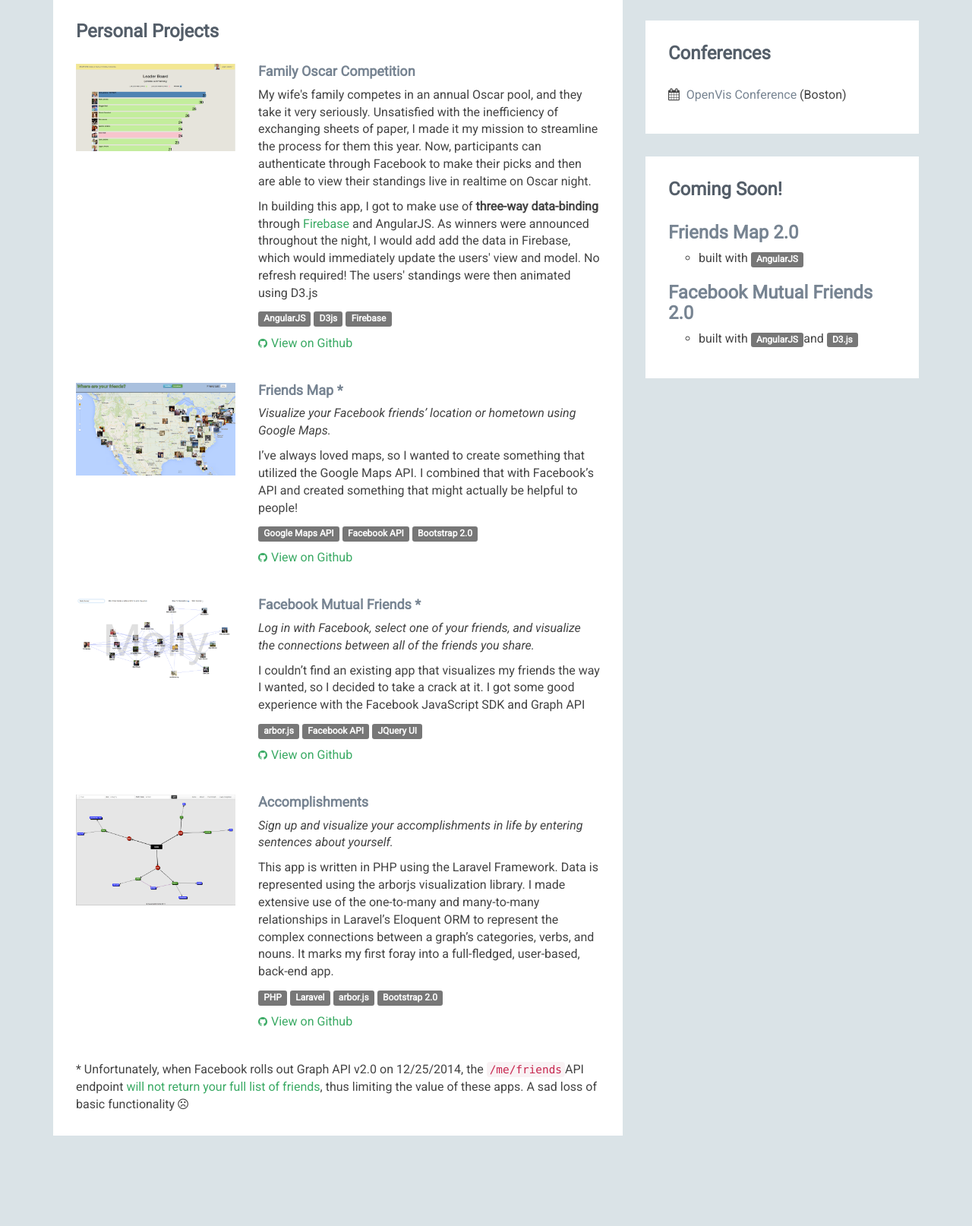
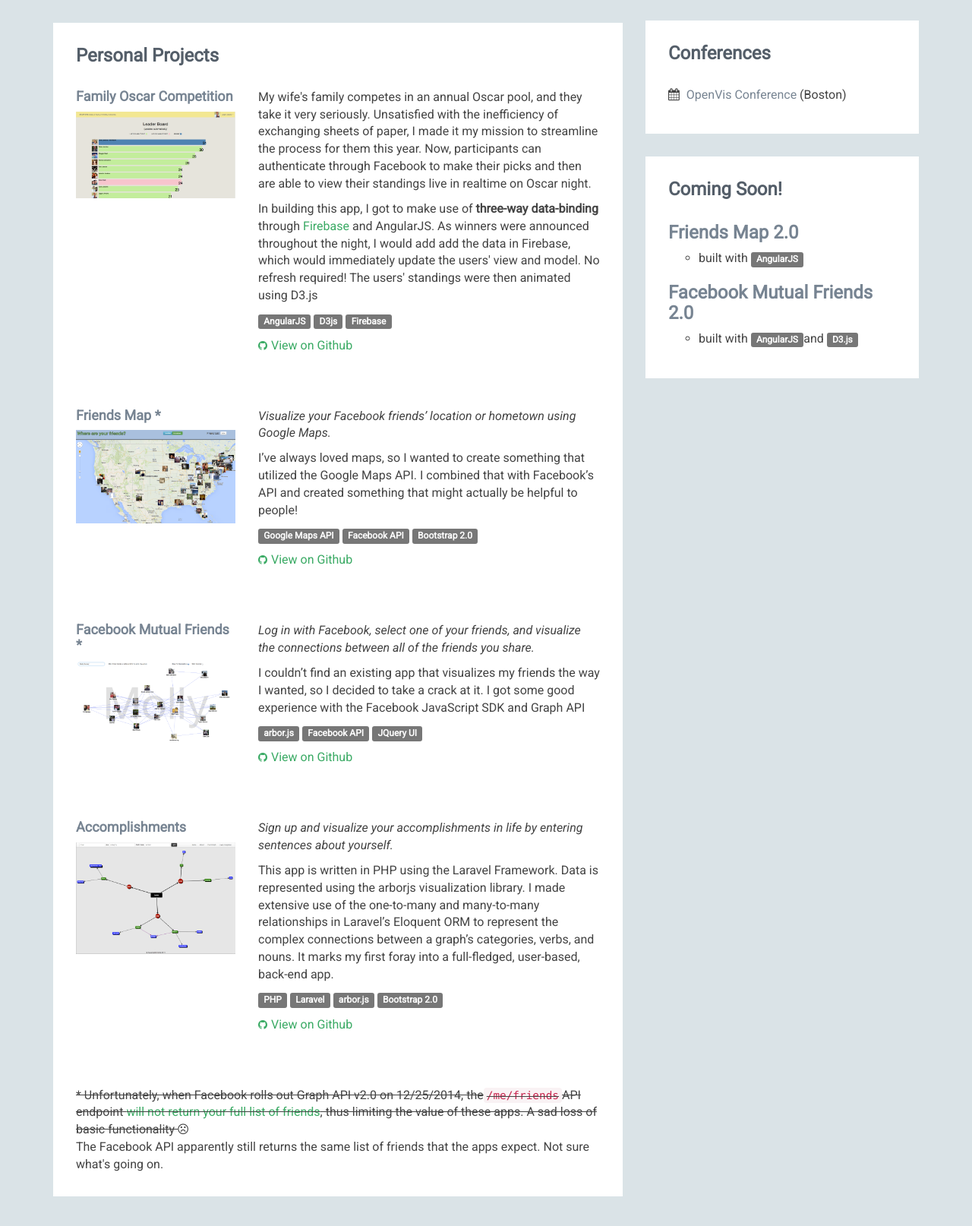
Before and after one commit to logstown/logstown.github.io, a plain HTML site: page index.html in a window 1280 px wide. Shown: the part 2157-3771 px from the top of the page at 76% size. Before the commit the page ends 3742 px from the top, so only its background shows below. Drawn offline with nearby package versions, Linux system fonts and the light colour scheme.

Commit message:
styling updates

```diff
--- a/css/main.css
+++ b/css/main.css
@@ -277,7 +277,7 @@
 /* Latest Section */
 
 .latest .item {
-    margin-bottom: 30px;
+    margin-bottom: 60px;
 }
 .latest .item .title {
     font-size: 18px;
--- a/index.html
+++ b/index.html
@@ -113,16 +113,15 @@
                             </div>
                             <a id="full-image" href="img/ux/1.png" target="_blank">View Full-sized Image</a>
                             <div id="ux-desc" class="desc text-left">
-                                <p>uX was a product developed by Orsyp Software on which I was the sole Front-end Developer. It made heavy use of
-                                    <span class="label label-default">AngularJS</span>
-                                    and
-                                    <span class="label label-default">D3.js</span>, as well as a host of other UI javascript libraries.</p>
+                                <p>uX was a product developed by Orsyp Software on which I was the sole Front-end Developer. It made heavy use of AngularJS and D3.js, as well as a host of other UI javascript libraries.</p>
 
                                 <p>Despite its nondescript title, uX was actually a powerful, enterprise-level, SaaS web app that sought to correlate business and IT metrics, allowing high level executives to draw conclusions as to how their IT performance was affecting their revenue and vice versa.</p>
 
                                 <p>I worked on a team of five developers using Agile methodology. We had two-week sprints, each ending with a product demo for our stakeholders where we showcased our progress and received feedback.</p>
 
                                 <p>View the video below to check out the UI in action. Screencasts and stills thanks to <a href="http://quintinmarcus.com">Quintin Marcus</a>, the UX designer.</p>
+                                <span class="label label-default">AngularJS</span>
+                                <span class="label label-default">D3.js</span>
                             </div>
                             <!--//desc-->
                             <div class="video-wrapper">
@@ -143,11 +142,10 @@
                         <div class="content">
                             <div class="item row">
                                 <a class="col-md-4 col-sm-4 col-xs-12" href="http://oscars.firebaseapp.com" target="_blank">
+                                    <h3 class="title">Family Oscar Competition</h3>
                                     <img class="img-responsive project-image" src="img/oscars.png" alt="Family Oscar Competition" />
                                 </a>
                                 <div class="desc col-md-8 col-sm-8 col-xs-12">
-                                    <h3 class="title"><a href="http://oscars.firebaseapp.com" target="_blank">Family Oscar Competition</a>
-                                    </h3>
                                     <p>My wife's family competes in an annual Oscar pool, and they take it very seriously. Unsatisfied with the inefficiency of exchanging sheets of paper, I made it my mission to streamline the process for them this year. Now, participants can authenticate through Facebook to make their picks and then are able to view their standings live in realtime on Oscar night.</p>
 
                                     <p>In building this app, I got to make use of
@@ -167,11 +165,10 @@
                             <!--//item-->
                             <div class="item row">
                                 <a class="col-md-4 col-sm-4 col-xs-12" href="http://loganjoecks.com/friends-map/" target="_blank">
+                                    <h3 class="title">Friends Map *</h3>
                                     <img class="img-responsive project-image" src="img/friends-map.png" alt="Friends Map" />
                                 </a>
                                 <div class="desc col-md-8 col-sm-8 col-xs-12">
-                                    <h3 class="title"><a href="http://loganjoecks.com/friends-map/" target="_blank">Friends Map</a> *
-                                    </h3>
                                     <p>
                                         <em>Visualize your Facebook friends’ location or hometown using Google Maps.</em>
                                     </p>
@@ -190,11 +187,10 @@
                             <!--//item-->
                             <div class="item row">
                                 <a class="col-md-4 col-sm-4 col-xs-12" href="http://loganjoecks.com/facebook-mutual-friends/" target="_blank">
+                                    <h3 class="title">Facebook Mutual Friends *</h3>
                                     <img class="img-responsive project-image" src="img/facebook-mutual-friends.png" alt="Facebook Mutual Friends" />
                                 </a>
                                 <div class="desc col-md-8 col-sm-8 col-xs-12">
-                                    <h3 class="title"><a href="http://loganjoecks.com/facebook-mutual-friends/" target="_blank">Facebook Mutual Friends</a> *
-                                    </h3>
                                     <p>
                                         <em>Log in with Facebook, select one of your friends, and visualize the connections between all of the friends you share.</em>
                                     </p>
@@ -213,11 +209,10 @@
                             <!--//item-->
                             <div class="item row">
                                 <a class="col-md-4 col-sm-4 col-xs-12" href="http://accomplishments.pagodabox.com" target="_blank">
+                                    <h3 class="title">Accomplishments</h3>
                                     <img class="img-responsive project-image" src="img/accomplishments.png" alt="Accomplishments" />
                                 </a>
                                 <div class="desc col-md-8 col-sm-8 col-xs-12">
-                                    <h3 class="title"><a href="http://accomplishments.pagodabox.com" target="_blank">Accomplishments</a>
-                                    </h3>
                                     <p>
                                         <em>Sign up and visualize your accomplishments in life by entering sentences about yourself.</em>
                                     </p>
@@ -235,8 +230,8 @@
                                 <!--//desc-->
                             </div>
                             <!--//item-->
-                            * Unfortunately, when Facebook rolls out Graph API v2.0 on 12/25/2014, the
-                            <code>/me/friends</code>API endpoint <a href="https://developers.facebook.com/docs/apps/upgrading#upgrading_v2_0_user_ids" target="_blank">will not return your full list of friends</a>, thus limiting the value of these apps. A sad loss of basic functionality <i class="fa fa-frown-o"></i>
+                            <div style="text-decoration: line-through;">* Unfortunately, when Facebook rolls out Graph API v2.0 on 12/25/2014, the<code>/me/friends</code>API endpoint <a href="https://developers.facebook.com/docs/apps/upgrading#upgrading_v2_0_user_ids" target="_blank">will not return your full list of friends</a>, thus limiting the value of these apps. A sad loss of basic functionality <i class="fa fa-frown-o"></i></div>
+                            <div>The Facebook API apparently still returns the same list of friends that the apps expect. Not sure what's going on.</div>
                         </div>
                         <!--//content-->
                     </div>
```
